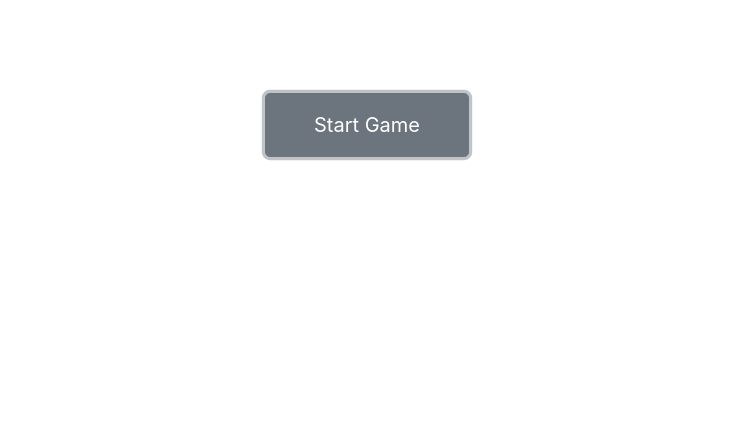
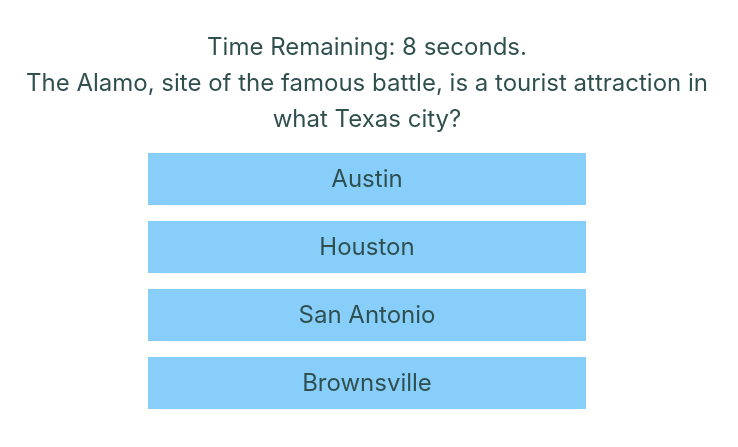
Before and after one commit to zhenyang9261/web-hw5-trivia-game, a plain HTML site: page index.html in a window 1280 px wide. Both pictures are taken after a click on the button "Start Game". Shown: the part 147-594 px from the top of the page, without its empty margins (273-1011 px from the left). Drawn offline with nearby package versions, Linux system fonts and the light colour scheme.

Commit message:
Added start function. Added style for answer DIVs

```diff
--- a/assets/css/style.css
+++ b/assets/css/style.css
@@ -18,3 +18,30 @@ h1 {
     margin-top: 4rem;
     padding: 1rem 3rem;
 }
+
+.question, .time {
+    color: darkslategray;
+    text-align: center;
+    font-size: 1.5rem;
+
+}
+
+.answersArea {
+    text-align: center;
+    font-size: 1.5rem;
+
+}
+
+.answerDiv {
+    width: 60%;
+    padding: 0.5rem 1rem;
+    margin: 1rem auto;
+    background-color: lightskyblue;
+    color: darkslategray;
+}
+
+.answerDiv:hover {
+    background-color: blueviolet;
+    color: white;
+    cursor: pointer;
+}
--- a/assets/javascript/game.js
+++ b/assets/javascript/game.js
@@ -10,42 +10,42 @@ var questions = {
         answers: ["fat", "flinty", "leggy", "vigorous"],
         correct: 0
     },
-    q2: {
+    q3: {
         question: "What soft-drink company introduced the brand Slice?",
         answers: ["Dr. Pepper", "Coca Cola", "Seven Up", "Pepsico"],
         correct: 1
     },
-    q2: {
+    q4: {
         question: "Catherine the Great ruled what country?",
         answers: ["England", "France", "Germany", "Russia"],
         correct: 3
     },
-    q2: {
+    q5: {
         question: "What was the next state after the original 13 to be admitted to the United States?",
         answers: ["Florida", "Kentucky", "Vermont", "West Virginia"],
         correct: 2
     },
-    q2: {
+    q6: {
         question: "Where was the UN headquarters located prior to them moving to Manhattan's East Side?",
         answers: ["San Francisco", "Long Island, New York", "Geneva, Switzerland", "Paris, France"],
         correct: 1
     },
-    q2: {
+    q7: {
         question: "Which of the following countries does not border Israel?",
         answers: ["Egypt", "Jordan", "Saudi Arabia", "Syria"],
         correct: 2
     },
-    q2: {
+    q8: {
         question: "Which one of the following countries is not known as one of the Baltic states?",
         answers: ["Albania", "Estonia", "Latvia", "Lithuania"],
         correct: 0
     },
-    q2: {
+    q9: {
         question: "Which two planets are most similar in size diameter wise?",
         answers: ["Mars and Mercury", "Venus and Earth", "Uranus and Neptune", "Jupiter and Saturn"],
         correct: 1
     },
-    q2: {
+    q10: {
         question: "In which century was the greatest number of chemical elements discovered?",
         answers: ["17th", "18th", "19th", "20th"],
         correct: 2
@@ -56,11 +56,53 @@ var questions = {
 var trivia = {
 
     // Attributes
+    currentNo: 1,
+    intervalID: 0,
+    timeRemaining: 10,
+
+    /*
+     * Function: to display question at current position
+     */
+    display: function() {
+
+
+        $(".time").text("Time Remaining: " + trivia.timeRemaining + " seconds.");
+
+        var questionNo = "q" + this.currentNo;
+
+        $(".question").text(questions[questionNo].question);
+
+        for (var i=0; i<questions[questionNo].answers.length; i++) {
+
+            var answerBtn = $("<div>");
+            answerBtn.text(questions[questionNo].answers[i]);
+            answerBtn.attr("value", questions[questionNo].answers[i]);
+            answerBtn.attr("class", "answerDiv");
+            $(".answersArea").append(answerBtn);
+        }
+
+        // Start count down by second
+        this.intervalID = setInterval(function() {
+
+            trivia.timeRemaining--;
+
+            $(".time").text("Time Remaining: " + trivia.timeRemaining + " seconds.");
+
+            if (trivia.timeRemaining === 0) {
+                trivia.timeout();
+            }
+
+        }, 1000);
+
+    },
 
     /*
      * Function: called when time is up and user did not choose any answers
      */
     timeout: function() {
+console.log("time out");
+
+        clearInterval(this.intervalID);
 
         // Display time out message
 
@@ -85,13 +127,10 @@ var trivia = {
     start: function() {
 
         // Remove start game button
+        $(".start").remove();
 
         // Display question and answers
-
-
-        // Display timer section and set timer, call timeout function at timeout
-
-        // Call countdown function to start count down by second
+        this.display();
 
     },
 
--- a/index.html
+++ b/index.html
@@ -27,6 +27,12 @@
 
                     <h1>Totally Trivial Trivia!</h1>
 
+                    <div class="time"></div>
+
+                    <div class="question"></div>
+
+                    <div class="answersArea"></div>
+
                     <button type="button" class="btn btn-secondary btn-lg start" id="start">Start Game</button>
 
                 </div>
```
